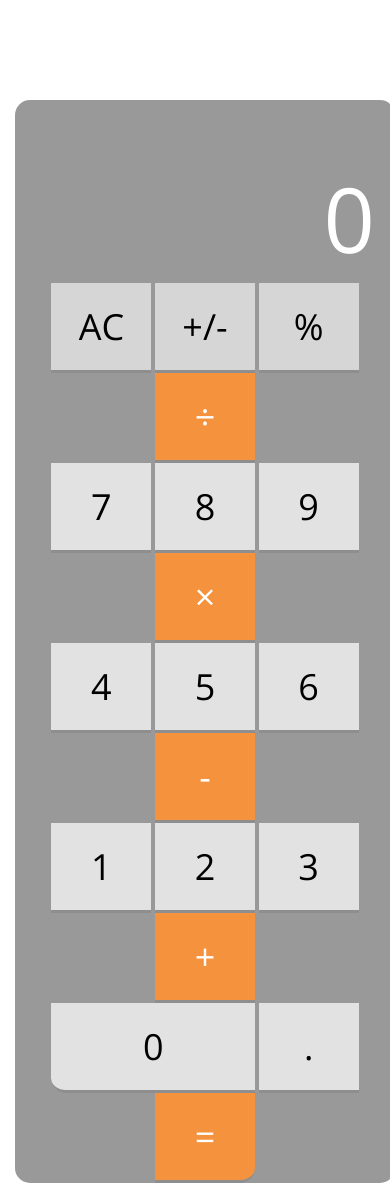
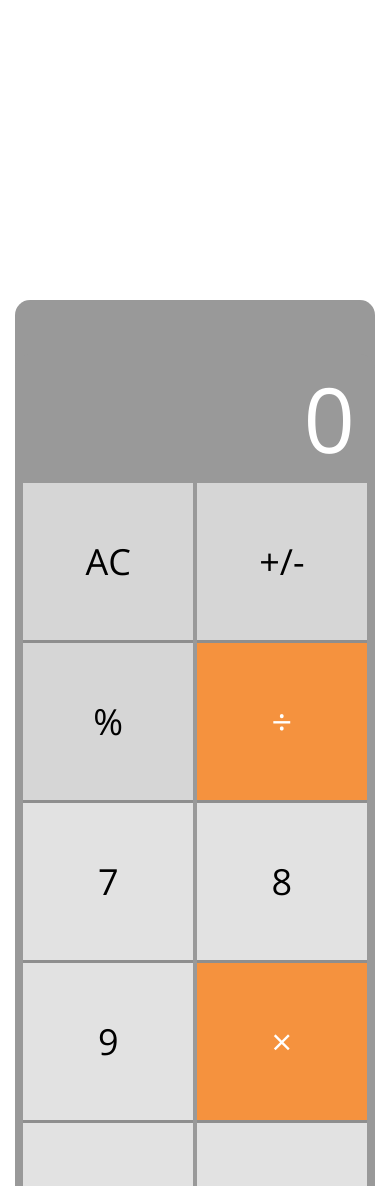
Before and after one commit to kevinpagtakhan/calculator, a plain HTML site: page index.html in a window 390 px wide. Shown: the top 1186 px of the page. Drawn offline with nearby package versions, Linux system fonts and the light colour scheme.

Commit message:
Added media queries for mobile

```diff
--- a/css/styles.css
+++ b/css/styles.css
@@ -12,6 +12,7 @@ body{
     background: #999999;
     display: inline-block;
     border-radius: 15px;
+    overflow: auto;
 }
 
 .equation{
@@ -22,7 +23,6 @@ body{
 }
 
 .readout{
-    width: 380px;
     background: #999999;
     font-size: 90px;
     padding: 0 20px;
@@ -64,3 +64,28 @@ button{
 #equal{
     border-radius: 0 0 15px 0;
 }
+
+/* Extra small devices (phones, less than 768px) */
+/* No media query since this is the default in Bootstrap */
+
+/* Small devices (tablets, 768px and up) */
+@media (min-width: 768px) {  }
+
+/* Medium devices (desktops, 992px and up) */
+@media (max-width: 992px) {
+    button{
+        width: 170px;
+        height: 160px;
+    }
+
+    .extend{
+        width: 344px;
+    }
+
+    .container{
+        padding-top: 300px;
+    }
+}
+
+/* Large devices (large desktops, 1200px and up) */
+@media (min-width: 1200px) {  }
```
